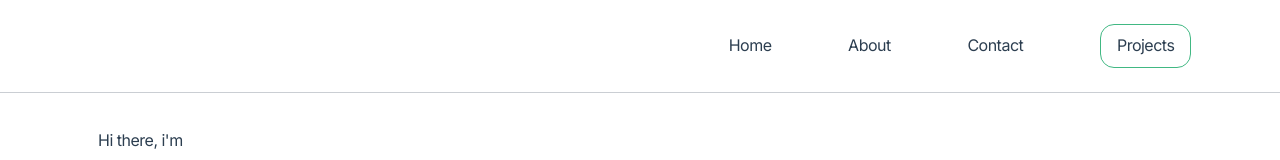
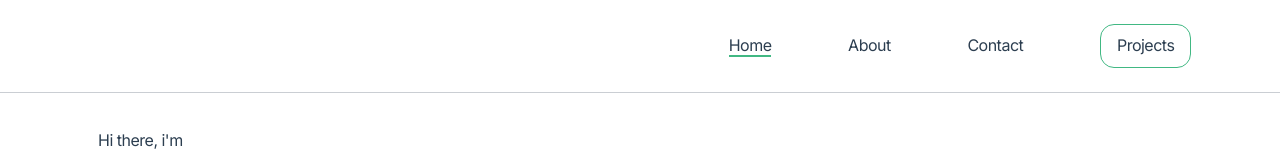
Before and after one commit to AndresNunezG/cnunez, a Vue app: page / in a window 1280 px wide. Shown: the top 160 px of the page. Built offline with nearby package versions, Linux system fonts and the light colour scheme.

Commit message:
border color for header item in current view, miniature tooltip fixd

```diff
--- a/src/assets/base.css
+++ b/src/assets/base.css
@@ -66,6 +66,15 @@
   transition: background-color .2s !important;
   font-family: 'Inter', sans-serif;
   box-sizing: border-box;
+
+  /* Hide scrollbar for IE, Edge and Firefox */
+    -ms-overflow-style: none;  /* IE and Edge */
+    scrollbar-width: none;  /* Firefox */
+}
+
+*::-webkit-scrollbar {
+  /* Hide scrollbar for Chrome, Safari and Opera */
+  display: none;
 }
 
 body {
@@ -146,6 +155,9 @@ a:hover {
 .header,
 .footer {
   min-width: 100%;
+}
+.navbar-items__item-selected {
+  border-bottom: solid 2px var(--green-1);
 }
 .navbar-items__item-btn {
   all: unset;
--- a/src/components/HeaderBar/HeaderLinks.vue
+++ b/src/components/HeaderBar/HeaderLinks.vue
@@ -1,13 +1,13 @@
 <template>
     <ul class="navbar-items m-0 list-unstyled d-flex justify-content-evenly align-items-center">
         <li class="navbar-items__item">
-            <RouterLink :to="{ name: 'Home' }">Home</RouterLink>
+            <RouterLink :to="{ name: 'Home' }"><span :class="classCurrentView('Home')">Home</span></RouterLink>
         </li>
         <li class="navbar-items__item">
-            <RouterLink :to="{ name: 'About' }">About</RouterLink>
+            <RouterLink :to="{ name: 'About' }"><span :class="classCurrentView('About')">About</span></RouterLink>
         </li>
         <li class="navbar-items__item">
-            <RouterLink :to="{ name: 'Contact' }">Contact</RouterLink>
+            <RouterLink :to="{ name: 'Contact' }"><span :class="classCurrentView('Contact')">Contact</span></RouterLink>
         </li>
         <li class="navbar-items__item">
             <button class="btn-custom btn-custom--border-green">
@@ -18,3 +18,18 @@
         </li>
     </ul>
 </template>
+
+<script>
+import { mapState } from 'vuex'
+
+export default {
+    computed: {
+        ...mapState({currentView: state => state.view})
+    },
+    methods: {
+        classCurrentView (currentView) {
+            return this.currentView === currentView ? 'navbar-items__item-selected' : null
+        }
+    }
+}
+</script>
--- a/src/router/index.js
+++ b/src/router/index.js
@@ -1,4 +1,5 @@
 import { createRouter, createWebHistory } from "vue-router";
+import store from "@/store";
 
 const routes = [
   {
@@ -30,4 +31,8 @@ const router = createRouter({
   routes: routes,
 });
 
+router.beforeEach((to, from) => {
+  store.commit('changeView', to.name)
+})
+
 export default router;
--- a/src/store/index.js
+++ b/src/store/index.js
@@ -3,12 +3,12 @@ import { createStore } from "vuex";
 const store = createStore({
   state() {
     return {
-      count: 0,
+      view: '',
     };
   },
   mutations: {
-    increment(state) {
-      state.count++;
+    changeView(state, payload) {
+      state.view = payload;
     },
   },
 });
--- a/src/views/About/GithubProfile.vue
+++ b/src/views/About/GithubProfile.vue
@@ -112,7 +112,7 @@ export default {
         var tooltipList = tooltipTriggerList.map(function (tooltipTriggerEl) {
             return new bootstrap.Tooltip(tooltipTriggerEl)
         })
-        }, 1000)
+        }, 2000)
     }
 }
 </script>
```
